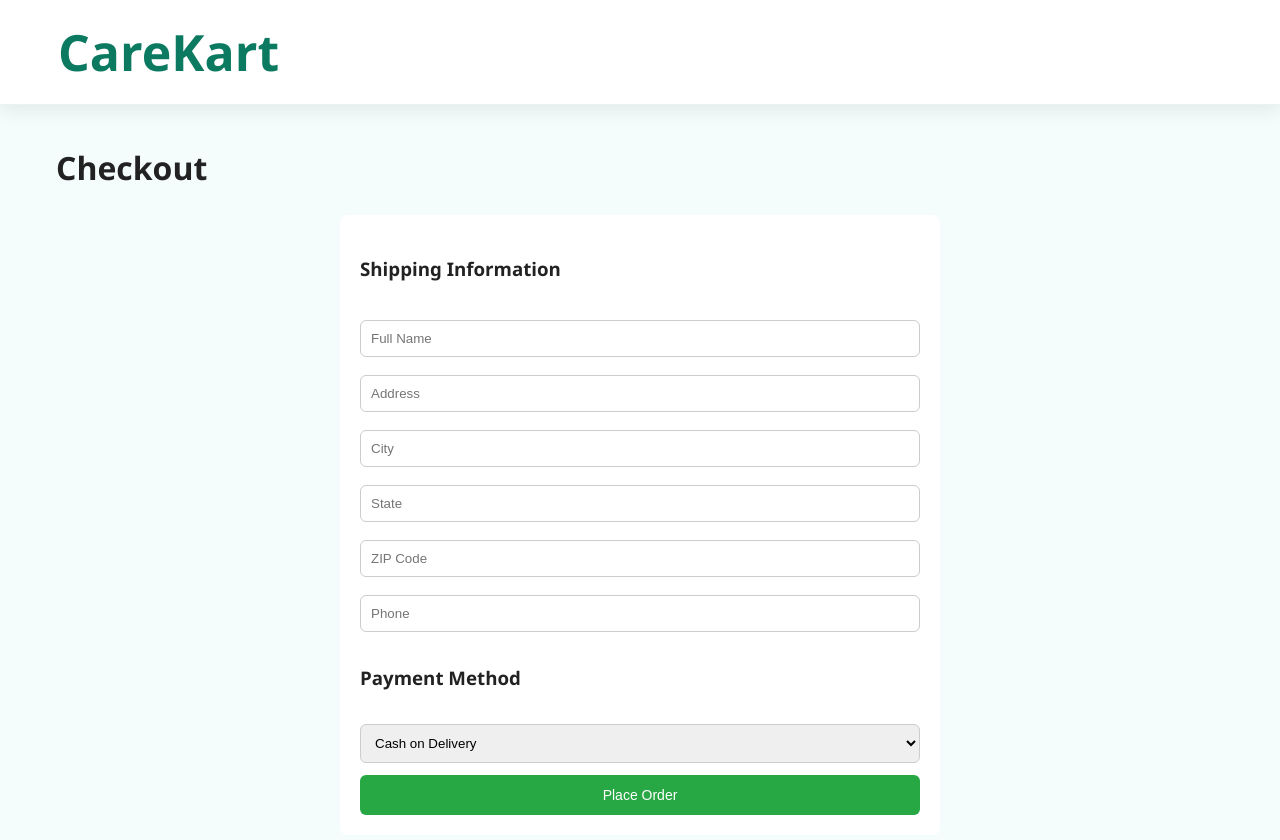
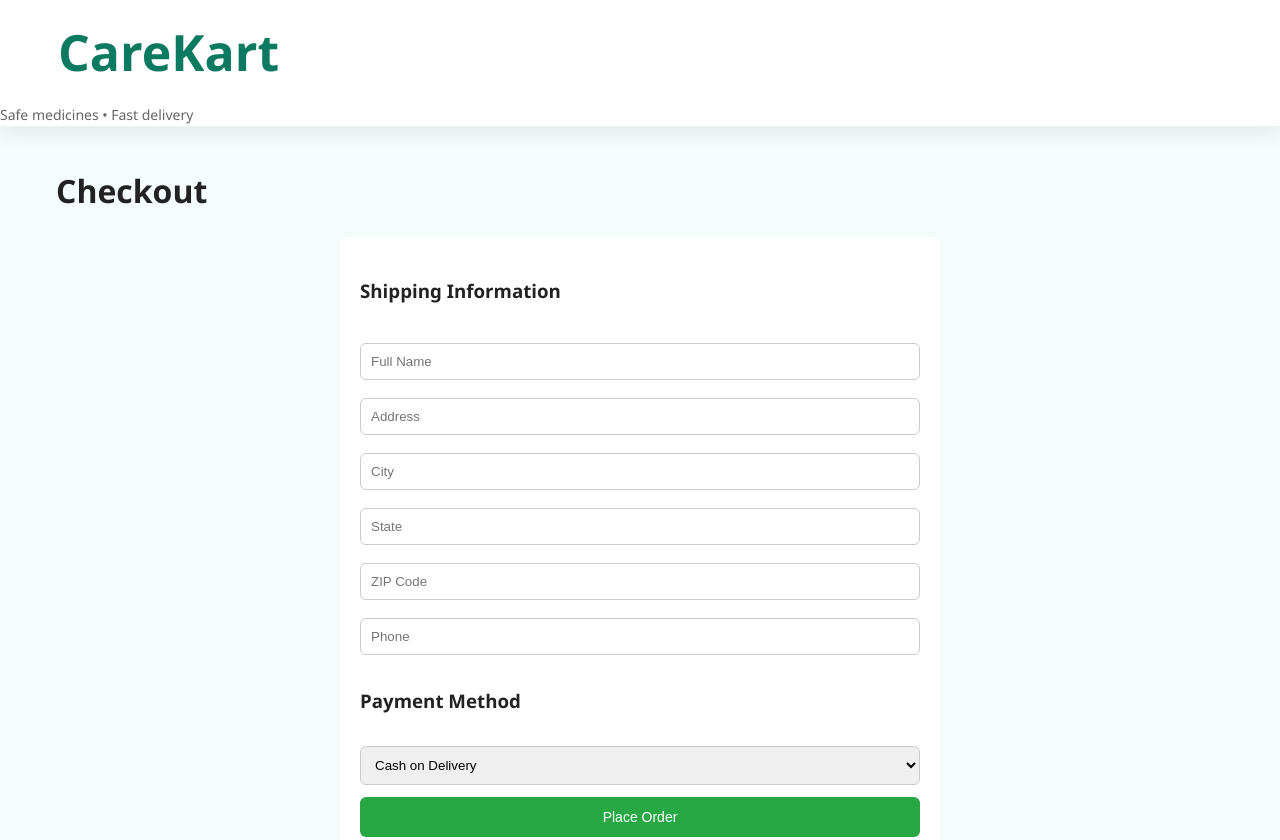
Before and after one commit to AnishaGajakosh/Pharmacy, a website: page checkout.html in a window 1280 px wide. Shown: the top 840 px of the page. Drawn offline with Linux system fonts and the light colour scheme.

Commit message:
Update checkout.html

```diff
--- a/checkout.html
+++ b/checkout.html
@@ -10,6 +10,8 @@
   <div class="container header-inner">
     <a class="logo" href="index.html">CareKart</a>
   </div>
+  <div class="titlebar">Safe medicines • Fast delivery</div>
+    </div>
 </header>
 
 <main class="container">
```
